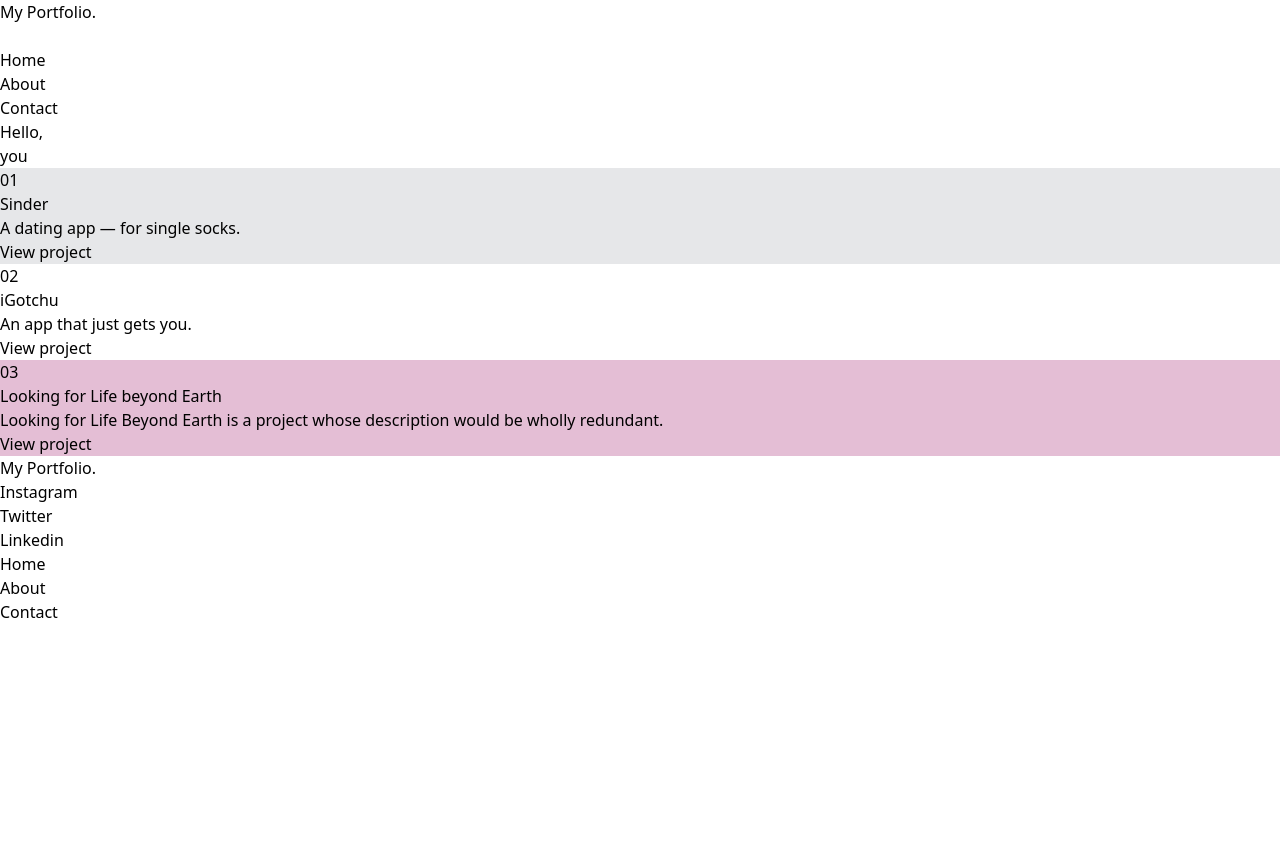
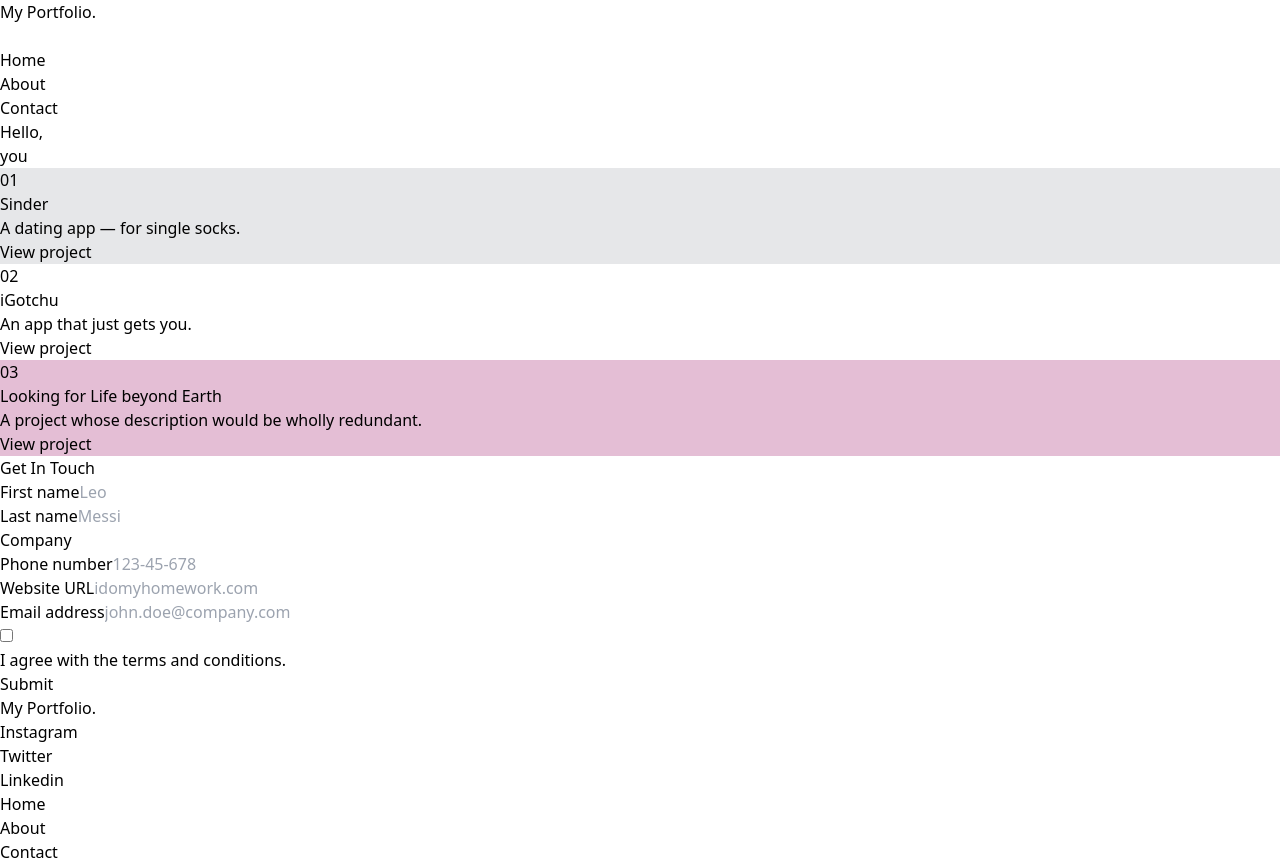
Before and after one commit to idomyhomework/portfolio-project, a React (Vite) app: page / in a window 1280 px wide. Before the commit the page ends 800 px from the top, so only its background shows below. Built offline with nearby package versions, Linux system fonts and the light colour scheme.

Commit message:
The contact component was added

```diff
--- a/src/App.jsx
+++ b/src/App.jsx
@@ -3,6 +3,7 @@ import Header from "./components/Header.jsx";
 import PortfolioProject from "./components/PortfolioProject.jsx";
 import {portfolioProjects} from "./constants/index.js";
 import Footer from "./components/Footer.jsx";
+import Contact from './components/Contact.jsx';
 
 function App() {
   return (
@@ -15,7 +16,9 @@ function App() {
                               href={portfolioProject.href}
                                 number={portfolioProject.number}/>
         ))}
+        <Contact/>
         <Footer/>
+
 
     </>
   )
--- /dev/null
+++ b/src/components/Contact.jsx
@@ -0,0 +1,133 @@
+import React from "react";
+
+const Contact = () => {
+  return (
+    <section>
+      <div className="w-9/12 mx-auto py-12">
+        <h2 className="font-mono mb-6">Get In Touch</h2>
+
+        <form>
+          <div class="grid gap-6 mb-4 md:grid-cols-2 font-mono">
+            <div>
+              <label
+                for="first_name"
+                class="block mb-2.5 text-sm font-medium text-heading"
+              >
+                First name
+              </label>
+              <input
+                type="text"
+                id="first_name"
+                class="bg-neutral-secondary-medium border border-default-medium text-heading text-sm rounded-base focus:ring-brand focus:border-brand block w-full px-3 py-2.5 shadow-xs placeholder:text-body"
+                placeholder="Leo"
+                required
+              />
+            </div>
+            <div>
+              <label
+                for="last_name"
+                class="block mb-2.5 text-sm font-medium text-heading"
+              >
+                Last name
+              </label>
+              <input
+                type="text"
+                id="last_name"
+                class="bg-neutral-secondary-medium border border-default-medium text-heading text-sm rounded-base focus:ring-brand focus:border-brand block w-full px-3 py-2.5 shadow-xs placeholder:text-body"
+                placeholder="Messi"
+                required
+              />
+            </div>
+            <div>
+              <label
+                for="company"
+                class="block mb-2.5 text-sm font-medium text-heading"
+              >
+                Company
+              </label>
+              <input
+                type="text"
+                id="company"
+                class="bg-neutral-secondary-medium border border-default-medium text-heading text-sm rounded-base focus:ring-brand focus:border-brand block w-full px-3 py-2.5 shadow-xs placeholder:text-body"
+                placeholder=""
+                required
+              />
+            </div>
+            <div>
+              <label
+                for="phone"
+                class="block mb-2.5 text-sm font-medium text-heading"
+              >
+                Phone number
+              </label>
+              <input
+                type="tel"
+                id="phone"
+                class="bg-neutral-secondary-medium border border-default-medium text-heading text-sm rounded-base focus:ring-brand focus:border-brand block w-full px-3 py-2.5 shadow-xs placeholder:text-body"
+                placeholder="123-45-678"
+                pattern="^\+?[0-9\s\-()]{7,20}$"
+                required
+              />
+            </div>
+            <div>
+              <label
+                for="website"
+                class="block mb-2.5 text-sm font-medium text-heading"
+              >
+                Website URL
+              </label>
+              <input
+                type="url"
+                id="website"
+                class="bg-neutral-secondary-medium border border-default-medium text-heading text-sm rounded-base focus:ring-brand focus:border-text-rose-400 block w-full px-3 py-2.5 shadow-xs placeholder:text-body"
+                placeholder="idomyhomework.com"
+                required
+              />
+            </div>
+          </div>
+          <div class="mb-4">
+            <label
+              for="email"
+              class="block mb-2.5 text-sm font-medium text-heading"
+            >
+              Email address
+            </label>
+            <input
+              type="email"
+              id="email"
+              class="bg-neutral-secondary-medium border border-default-medium text-heading text-sm rounded-base focus:ring-brand focus:border-brand block w-full px-3 py-2.5 shadow-xs placeholder:text-body"
+              placeholder="john.doe@company.com"
+              required
+            />
+          </div>
+          <div class="flex items-start mb-4">
+            <div class="flex items-center h-5">
+              <input
+                id="remember"
+                type="checkbox"
+                value=""
+                class="w-4 h-4 border border-default-medium rounded-xs bg-neutral-secondary-medium focus:ring-2 focus:ring-brand-soft"
+                required
+              />
+            </div>
+            <label for="remember" class="ms-2 text-sm font-medium text-heading">
+              I agree with the{" "}
+              <a href="#" class="text-fg-brand hover:underline">
+                terms and conditions
+              </a>
+              .
+            </label>
+          </div>
+          <button
+            type="submit"
+            class="bg-slate-900 text-white bg-brand box-border border border-transparent hover:bg-brand-strong focus:ring-4 focus:ring-brand-medium shadow-xs font-medium leading-5 rounded-base text-sm px-4 py-2.5 focus:outline-none"
+          >
+            Submit
+          </button>
+        </form>
+      </div>
+    </section>
+  );
+};
+
+export default Contact;
--- a/src/components/PortfolioProject.jsx
+++ b/src/components/PortfolioProject.jsx
@@ -1,17 +1,40 @@
-import React from 'react'
+import React from "react";
 
-const PortfolioProject = ({id, name, description, imageUrl, href, number}) => {
-    return (
-        <section className={"h-screen relative"} style={{ backgroundImage: `url(${imageUrl})` ,backgroundSize: "cover"}}>
-            <div className={"absolute w-1/2 h-full bg-black opacity-75"}></div>
-            <div className={"flex flex-col justify-center font-mono pt-20 sm:pl-8 sm:pt-32 md:pl-12 md:pt-64 max-w-7xl w-9/12 mx-auto xl:pt-[10%]"}>
-                <h1 className={"text-8xl text-[#808080] mb-4"}>{number}</h1>
-                <h2 className={"text-white font-bold text-3xl z-50 mb-16 md:text-4xl"}>{name}</h2>
-                <p className={"text-[#7A7A7A] text-[14px] max-w-[47%] mb-16 z-50 sm:text-base md:text-xl"}>{description}</p>
-                <a href={href} className={"text-white z-50 text-xl"}>View project</a>
-            </div>
-
-        </section>
-    )
-}
-export default PortfolioProject
+const PortfolioProject = ({
+  id,
+  name,
+  description,
+  imageUrl,
+  href,
+  number,
+}) => {
+  return (
+    <section
+      className={"h-screen relative"}
+      style={{ backgroundImage: `url(${imageUrl})`, backgroundSize: "cover" }}
+    >
+      <div className={"absolute w-1/2 h-full bg-black opacity-75"}></div>
+      <div
+        className={
+          "flex flex-col justify-center font-mono pt-[50%] sm:pl-8 sm:pt-32 md:pl-12 md:pt-[10%] max-w-7xl w-9/12 mx-auto xl:pt-[10%]"
+        }
+      >
+        <h1 className={"text-7xl md:text-8xl text-[#808080] mb-4"}>{number}</h1>
+        <h2 className={"text-white font-bold text-3xl z-50 mb-16 md:text-4xl"}>
+          {name}
+        </h2>
+        <p
+          className={
+            "text-[#7A7A7A] text-[14px] max-w-[50%] mb-10 md:mb-16 z-50 sm:text-base md:text-xl"
+          }
+        >
+          {description}
+        </p>
+        <a href={href} className={"text-white z-50 text-xl"}>
+          View project
+        </a>
+      </div>
+    </section>
+  );
+};
+export default PortfolioProject;
--- a/src/constants/index.js
+++ b/src/constants/index.js
@@ -42,7 +42,7 @@ export const portfolioProjects = [
     {
         id: 3,
         name: 'Looking for Life beyond Earth',
-        description: 'Looking for Life Beyond Earth is a project whose description would be wholly redundant.',
+        description: 'A project whose description would be wholly redundant.',
         href: '',
         backgroundImg: beyondEarthImg,
         number: '03',
```
